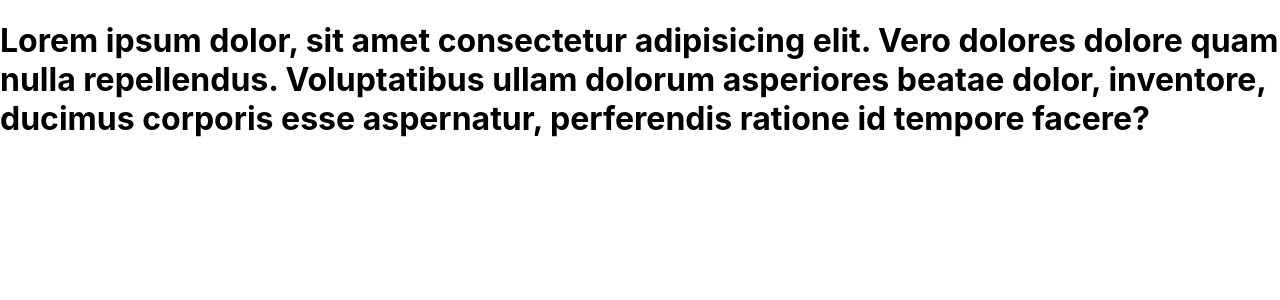
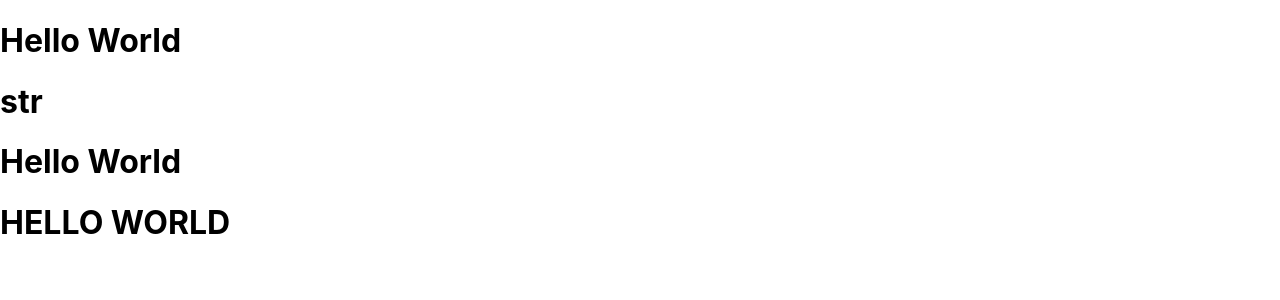
Before and after one commit to dac-23-mumbai/second-react-app, a React (Create React App) app: page / in a window 1280 px wide. Shown: the top 300 px of the page. Built offline with nearby package versions, Linux system fonts and the light colour scheme.

Commit message:
basic intrpolation.

```diff
--- a/src/App.js
+++ b/src/App.js
@@ -1,15 +1,18 @@
-// is this working in your system ??
-// AUTO SUGGESTION FEATURE ??
-// Auto Formatting. Prettier.
+// MIXING JS in the HTML
+// MIXING JS in JSX
+// Data Binding in HTML
+// Interpolation:: Data Binding in JSX ::
 function App() {
+  let str = `Hello World`;
+
+  // JSX :: ViEW :: USER INTERFACE :: HTML
+  // HTML + JS
   return (
     <>
-      <h1>
-        Lorem ipsum dolor, sit amet consectetur adipisicing elit. Vero dolores
-        dolore quam nulla repellendus. Voluptatibus ullam dolorum asperiores
-        beatae dolor, inventore, ducimus corporis esse aspernatur, perferendis
-        ratione id tempore facere?
-      </h1>
+      <h1>Hello World</h1>
+      <h1>str</h1>
+      <h1>{str}</h1>
+      <h1>{str.toUpperCase()}</h1>
     </>
   );
 }
```
